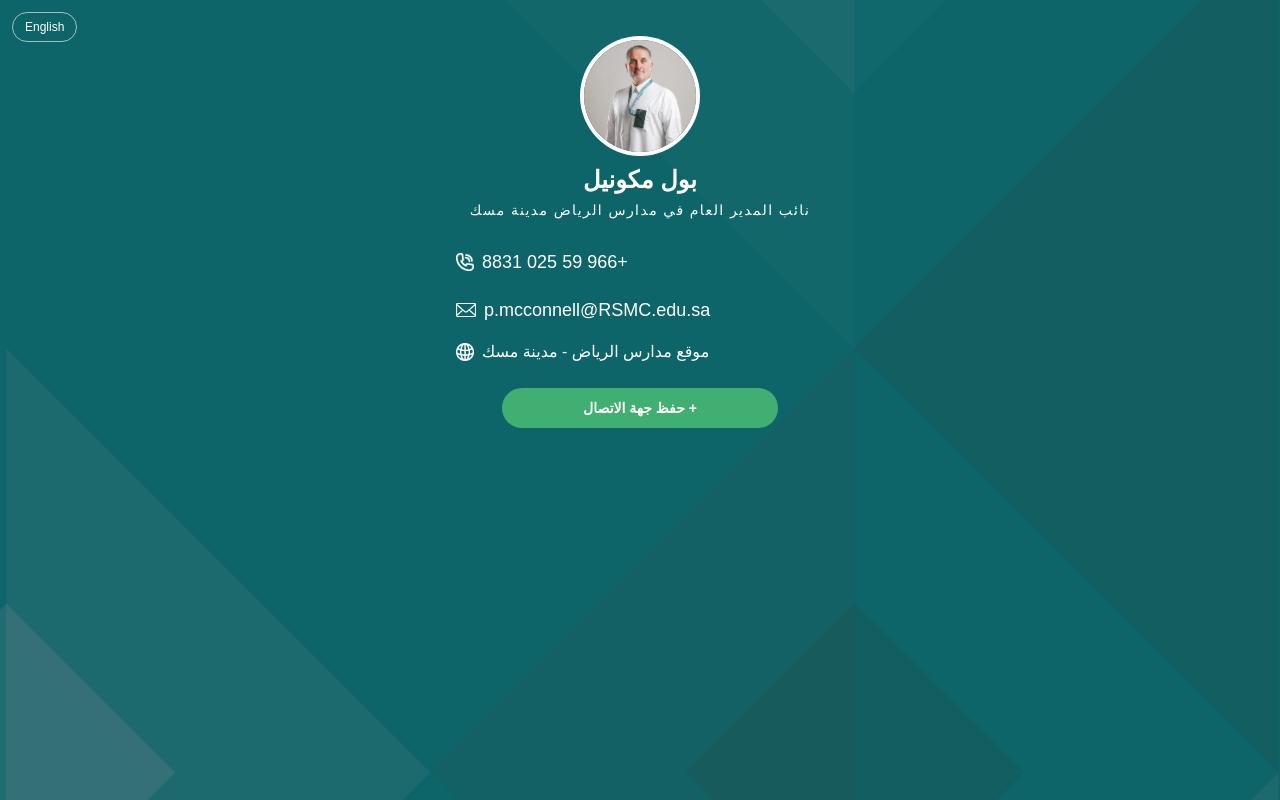
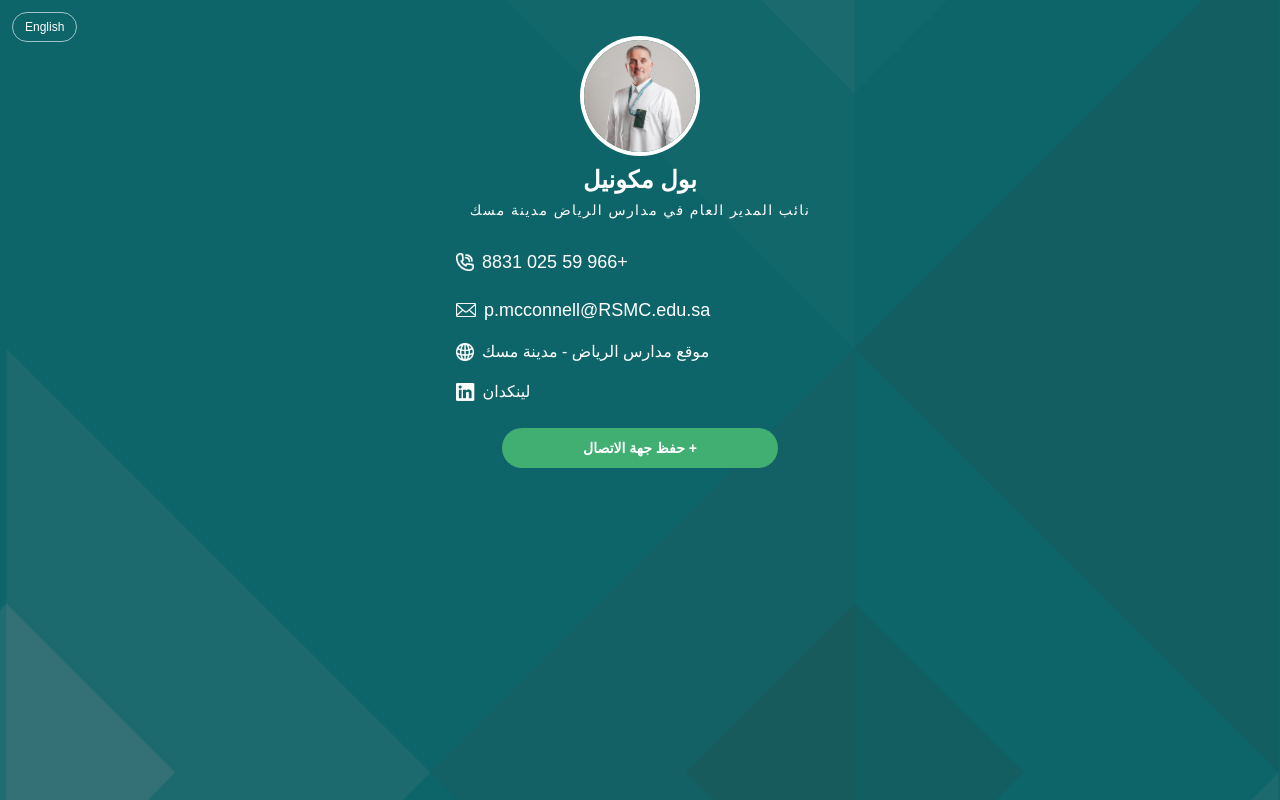
Before and after one commit to RiyadhSchoolsMiskCity/Paul-McConnell, a plain HTML site: page arabic.html in a window 1280 px wide. Drawn offline with nearby package versions, Linux system fonts and the light colour scheme.

Commit message:
Update arabic.html

```diff
--- a/arabic.html
+++ b/arabic.html
@@ -61,6 +61,11 @@
   <img src="Picture3.png" class="icon-img" />
 </a>
 
+    <a href="https://sa.linkedin.com/in/paul-mcconnell-7a9bb5219" target="_blank"
+   class="flex items-center justify-end gap-2 p-2 rounded-lg hover:bg-white/5">
+  <span class="font-medium">لينكدان</span>
+  <img src="Picture4.png" class="icon-img" />
+</a>
 
     <button id="saveBtn"
       class="mt-4 w-[72%] mx-auto block rounded-full text-white font-semibold py-2.5 text-sm transition"
```
